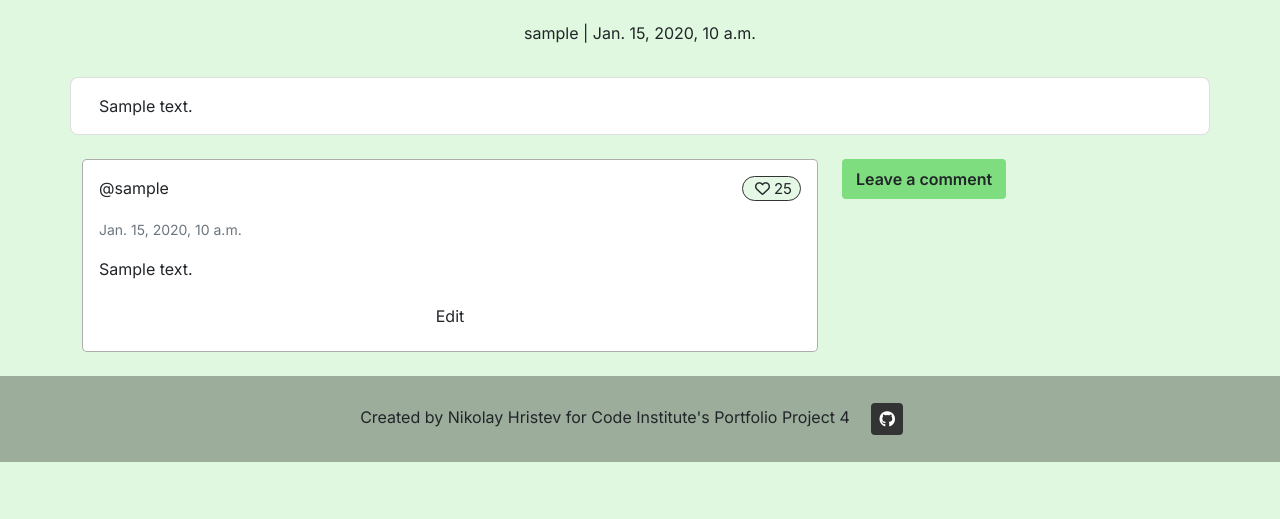
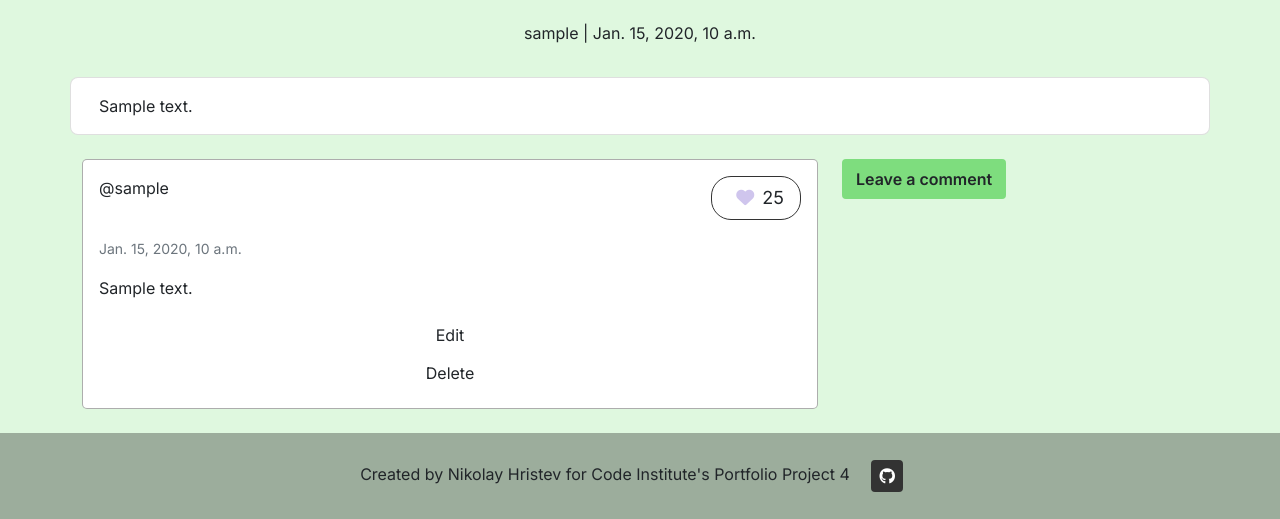
Before and after one commit to devnickocodes/healthifyzone, a Django app: a page that uses main/templates/main/view_article.html in a window 1280 px wide. Shown: the part 873-1392 px from the top of the page. Before the commit the page ends 1335 px from the top, so only its background shows below. Run offline with Django 4.2, Linux system fonts and the light colour scheme; a user stored in the database is signed in; tables that the repository leaves empty hold one stand-in row (values such as "Sample post"); some libraries are stand-ins or nearby versions.

Commit message:
add comment delete confimation modal

```diff
--- a/main/templates/main/view_article.html
+++ b/main/templates/main/view_article.html
@@ -36,7 +36,7 @@
                         <p class="author">@{{ comment.comment_author }}</p>
                     </div>
                     <div class="ml-auto">
-                        <p class="likes px-2"><i class="fa-regular fa-heart m-1"></i>25</p>
+                        <p class="likes py-1 px-3"><i class="fa-sharp fa-solid fa-heart m-2"></i>25</p>
                     </div>
                 </div>
                 <div>
@@ -52,6 +52,7 @@
                 {% endif %}
                 {% if user.is_authenticated and comment.comment_author == user %}
                 <button class="btn edit-btn" data-slug="{{ article.article_slug }}" comment_id="{{ comment.id }}" data-bs-toggle="collapse" data-bs-target="#collapseExample">Edit</button>
+                <button type="button" class="btn delete-btn" data-bs-toggle="modal" data-bs-target="#exampleModal">Delete</button>
                 {% endif %}
             </div>
             {% endfor %}
@@ -88,6 +89,26 @@
         </div>
     </div>
 </div>
+
+<!-- Delete Confirmation Modal -->
+  <div class="modal fade" id="exampleModal" tabindex="-1" aria-labelledby="exampleModalLabel" aria-hidden="true">
+    <div class="modal-dialog modal-dialog-centered">
+      <div class="modal-content">
+        <div class="modal-header">
+          <h3 class="modal-title" id="exampleModalLabel">Delete comment</h3>
+          <button type="button" class="btn-close" data-bs-dismiss="modal" aria-label="Close"></button>
+        </div>
+        <div class="modal-body">
+          <p>This action cannot be undone and will permanently delete your comment.</p>
+          <p>Are you sure?</p>
+        </div>
+        <div class="modal-footer">
+          <button type="button" class="btn btn-secondary" data-bs-dismiss="modal">Close</button>
+          <a id="deleteConfirm" href="#" class="btn btn-danger">Delete</a>
+        </div>
+      </div>
+    </div>
+  </div>
 {% block extras %}
 <script src="{% static 'js/comments.js' %}"></script>
 {% endblock %}
--- a/static/css/style.css
+++ b/static/css/style.css
@@ -206,8 +206,7 @@ h2{
 }
 
 .likes{
-    background-color: rgba(126, 221, 126, 0.2);
-    font-size: 15px;
+    font-size: 18px;
     border: 1px solid rgb(51, 51, 51);
     border-radius: 20px;
 }
@@ -216,3 +215,7 @@ h2{
     color: rgb(30, 70, 7);
     font-weight: 600;
 }
+
+.fa-heart{
+    color: rgb(207, 197, 237);
+}
```
